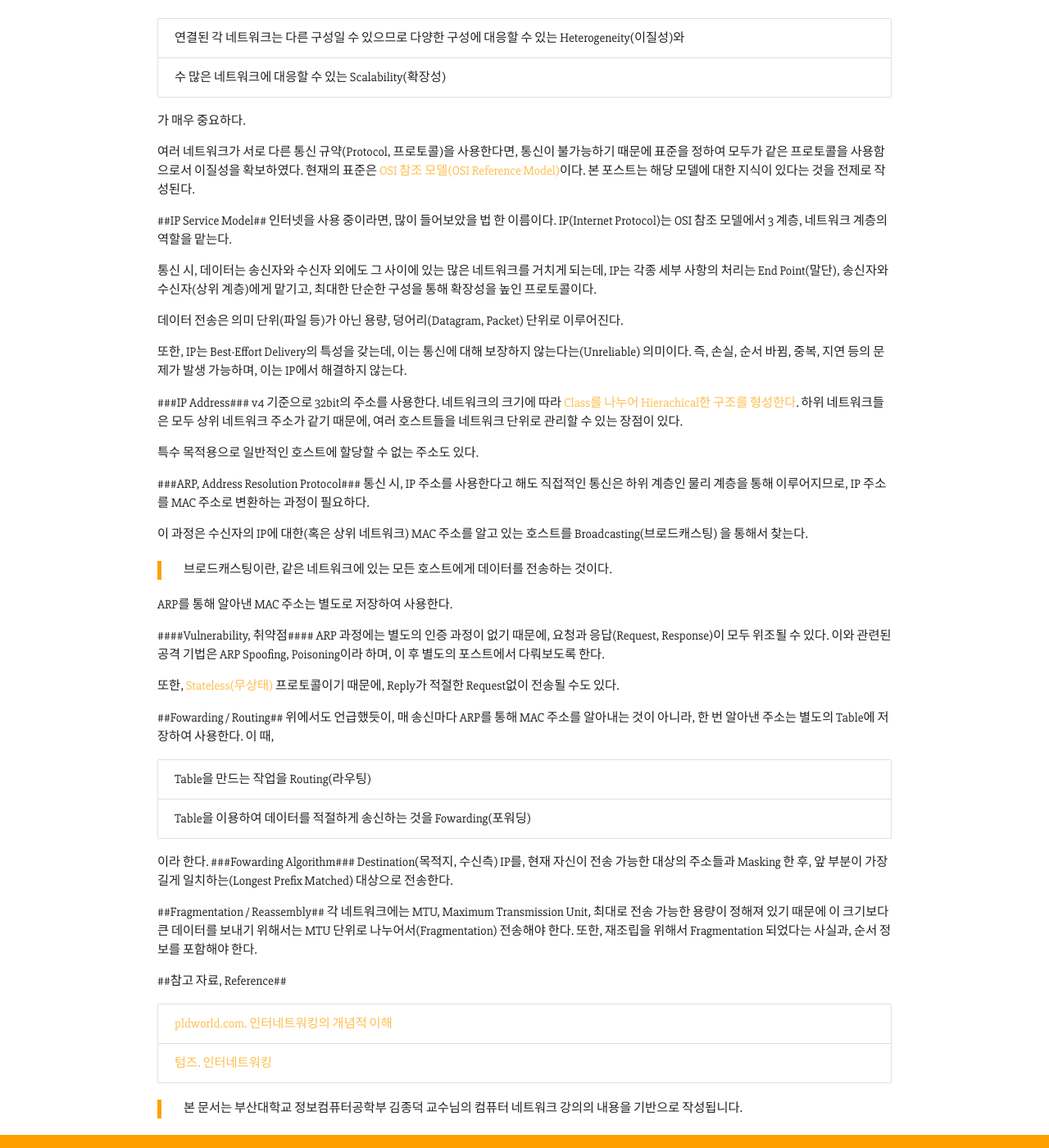
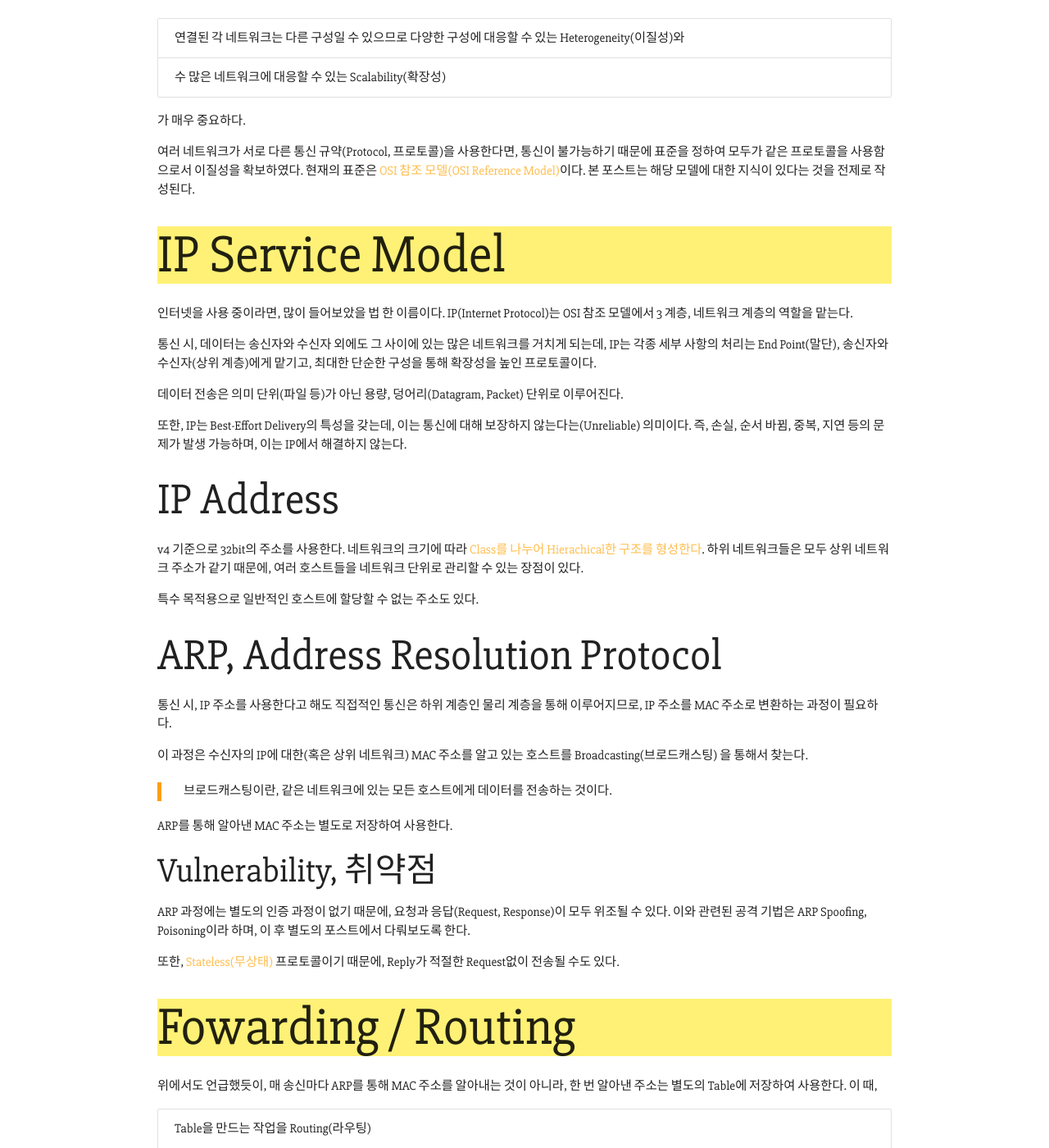
Before and after one commit to Dal4Segno/dal4segno.github.com, a Jekyll site: the page built from _posts/2015-02-12-internetworking.markdown, in a window 1280 px wide and 1400 px high, scrolled down 383 px. Shown: the whole window at 82% size. Built offline with Jekyll 4.4.1, drawn with Linux system fonts in a browser that asks for light colours; comment, search, counter and statistics services are not loaded; some of the changed text lies outside the part shown.

Commit message:
Fix Markdown

```diff
--- a/_posts/2015-02-12-internetworking.markdown
+++ b/_posts/2015-02-12-internetworking.markdown
@@ -22,7 +22,7 @@ excerpt: " "
 
 여러 네트워크가 서로 다른 통신 규약(**Protocol, 프로토콜**)을 사용한다면, 통신이 불가능하기 때문에 표준을 정하여 모두가 같은 프로토콜을 사용함으로서 이질성을 확보하였다. 현재의 표준은 **[OSI 참조 모델(OSI Reference Model)](http://ko.wikipedia.org/wiki/OSI_%EB%AA%A8%ED%98%95)**이다. 본 포스트는 해당 모델에 대한 지식이 있다는 것을 전제로 작성된다.
 
-##IP Service Model##
+## IP Service Model
 인터넷을 사용 중이라면, 많이 들어보았을 법 한 이름이다. **IP(Internet Protocol)**는 OSI 참조 모델에서 3 계층, 네트워크 계층의 역할을 맡는다.
 
 통신 시, 데이터는 송신자와 수신자 외에도 그 사이에 있는 많은 네트워크를 거치게 되는데, IP는 각종 세부 사항의 처리는 **End Point(말단)**, 송신자와 수신자**(상위 계층)**에게 맡기고, 최대한 단순한 구성을 통해 확장성을 높인 프로토콜이다.
@@ -31,12 +31,12 @@ excerpt: " "
 
 또한, IP는 **Best-Effort Delivery**의 특성을 갖는데, 이는 통신에 대해 보장하지 않는다는(Unreliable) 의미이다. 즉, 손실, 순서 바뀜, 중복, 지연 등의 문제가 발생 가능하며, 이는  IP에서 해결하지 않는다.
 
-###IP Address###
+### IP Address
 v4 기준으로 32bit의 주소를 사용한다. 네트워크의 크기에 따라 [Class를 나누어 Hierachical한 구조를 형성한다](http://ko.wikipedia.org/wiki/IPv4). 하위 네트워크들은 모두 상위 네트워크 주소가 같기 때문에, 여러 호스트들을 네트워크 단위로 관리할 수 있는 장점이 있다.
 
 특수 목적용으로 일반적인 호스트에 할당할 수 없는 주소도 있다.
 
-###ARP, Address Resolution Protocol###
+### ARP, Address Resolution Protocol
 통신 시, IP 주소를 사용한다고 해도 직접적인 통신은 하위 계층인 물리 계층을 통해 이루어지므로, IP 주소를 MAC 주소로 변환하는 과정이 필요하다.
 
 이 과정은 수신자의 IP에 대한(혹은 상위 네트워크) MAC 주소를 알고 있는 호스트를 **Broadcasting(브로드캐스팅)** 을 통해서 찾는다.
@@ -44,25 +44,25 @@ v4 기준으로 32bit의 주소를 사용한다. 네트워크의 크기에 따
 
 ARP를 통해 알아낸 MAC 주소는 별도로 저장하여 사용한다.
 
-####Vulnerability, 취약점####
+#### Vulnerability, 취약점
 ARP 과정에는 별도의 인증 과정이 없기 때문에, 요청과 응답(Request, Response)이 모두 위조될 수 있다. 이와 관련된 공격 기법은 **ARP Spoofing, Poisoning**이라 하며, 이 후 별도의 포스트에서 다뤄보도록 한다.
 
 또한, [**Stateless(무상태)**](http://ko.wikipedia.org/wiki/%EB%AC%B4%EC%83%81%ED%83%9C_%ED%94%84%EB%A1%9C%ED%86%A0%EC%BD%9C) 프로토콜이기 때문에, Reply가 적절한 Request없이 전송될 수도 있다.
 
-##Fowarding / Routing##
+## Fowarding / Routing
 위에서도 언급했듯이, 매 송신마다 ARP를 통해 MAC 주소를 알아내는 것이 아니라, 한 번 알아낸 주소는 별도의 Table에 저장하여 사용한다. 이 때,
 
 - Table을 만드는 작업을 **Routing(라우팅)**
 - Table을 이용하여 데이터를 적절하게 송신하는 것을 **Fowarding(포워딩)**
 
 이라 한다.
-###Fowarding Algorithm###
+### Fowarding Algorithm
 Destination(목적지, 수신측) IP를, 현재 자신이 전송 가능한 대상의 주소들과 Masking 한 후, **앞 부분이 가장 길게 일치하는(Longest Prefix Matched)** 대상으로 전송한다.
 
-##Fragmentation / Reassembly##
+## Fragmentation / Reassembly
 각 네트워크에는 **MTU, Maximum Transmission Unit**, 최대로 전송 가능한 용량이 정해져 있기 때문에 이 크기보다 큰 데이터를 보내기 위해서는 **MTU 단위로 나누어서(Fragmentation)** 전송해야 한다. 또한, 재조립을 위해서 Fragmentation 되었다는 사실과, 순서 정보를 포함해야 한다.
 
-##참고 자료, Reference##
+## 참고 자료, Reference
  - [pldworld.com. 인터네트워킹의 개념적 이해](http://www1.pldworld.com/@xilinx/html/link/network/inter.htm)
  - [텀즈. 인터네트워킹](http://www.terms.co.kr/internetworking.htm)
 
```
Also changed, not shown: _posts/2015-07-21-suricata-rules-2.markdown (+26 -26 lines).
